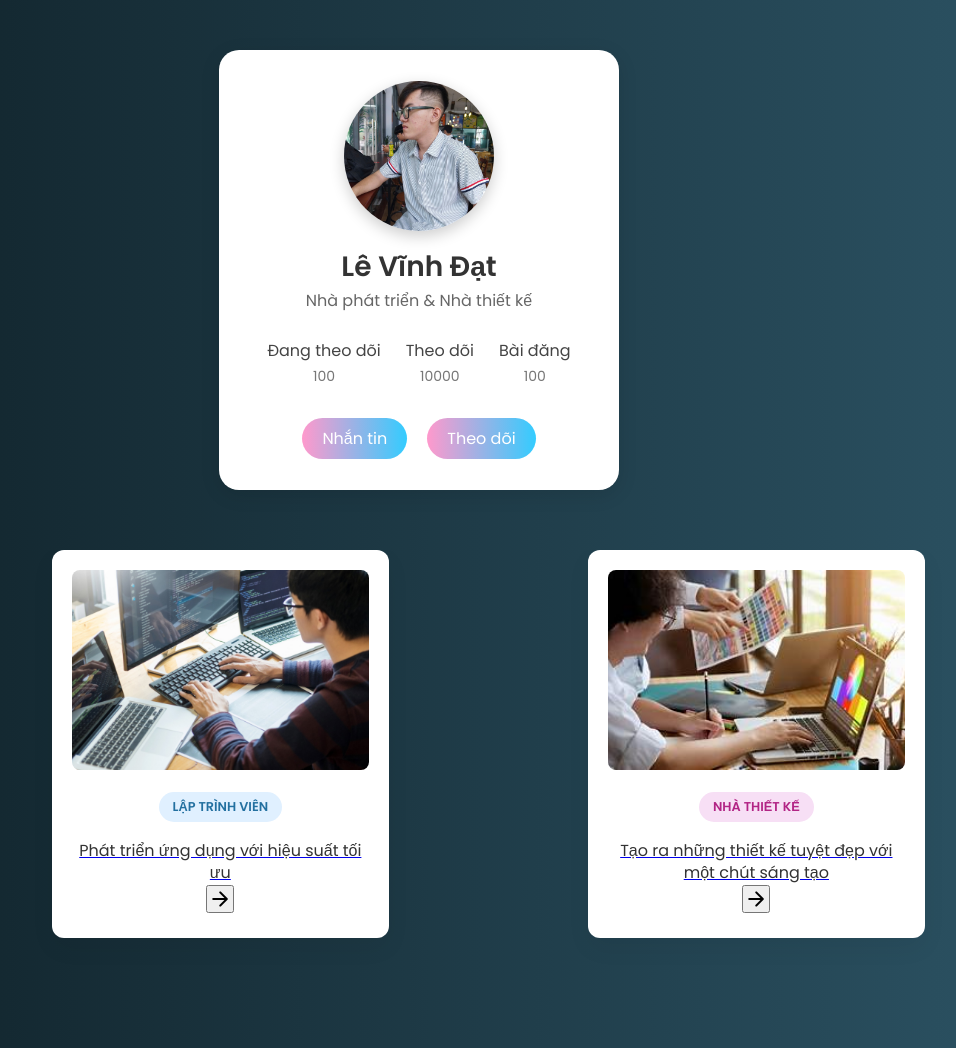
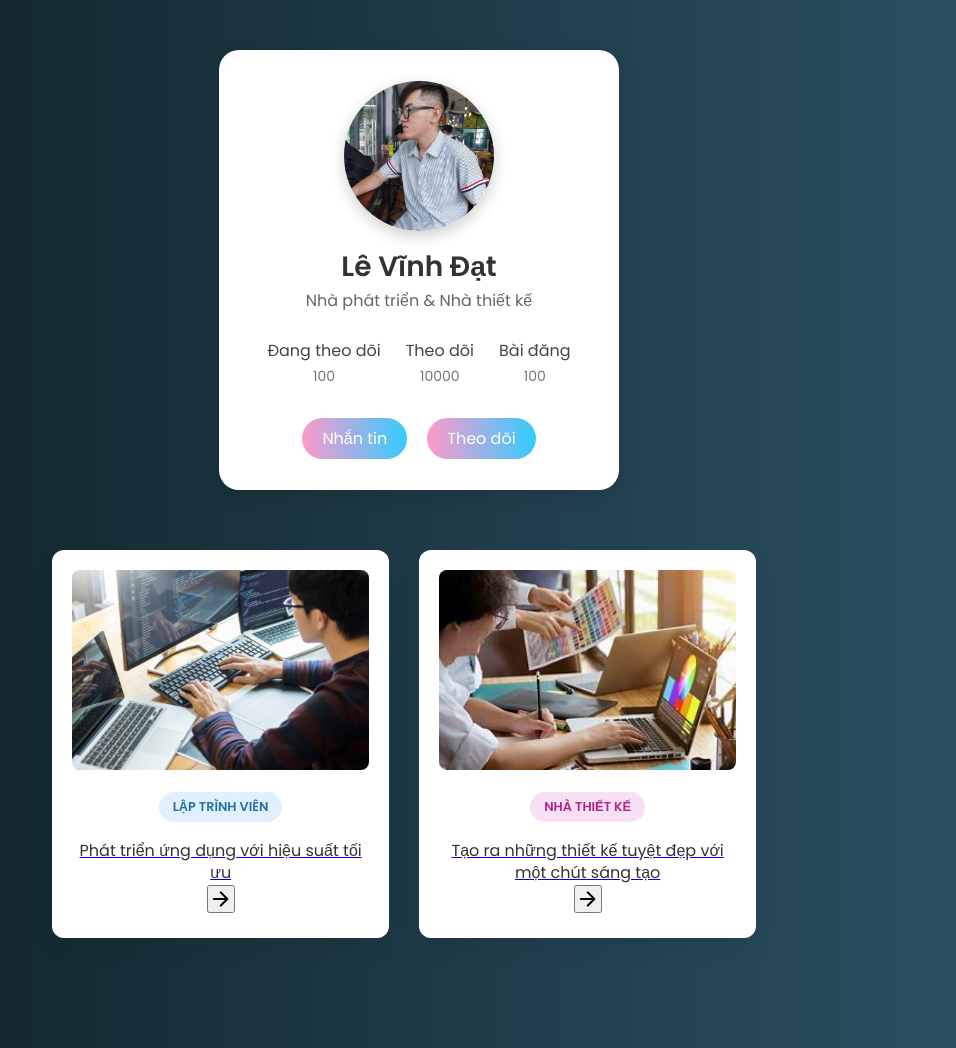
Before and after one commit to led321537/vinhdat.github.io, a plain HTML site: page profile.html in a window 1280 px wide. Shown: the whole page, without its empty margins (221-1177 px from the left). Drawn offline with nearby package versions, Linux system fonts and the light colour scheme.

Commit message:
Update profile.css

```diff
--- a/profile.css
+++ b/profile.css
@@ -135,7 +135,11 @@ body {
   padding: 20px;
   height: auto;
   box-shadow: 0 10px 25px rgba(0, 0, 0, 0.05);
-  margin: 0 auto;
+}
+
+.swiper-wrapper {
+  display: flex;
+  justify-content: center;
 }
 
 .card-image {
```
